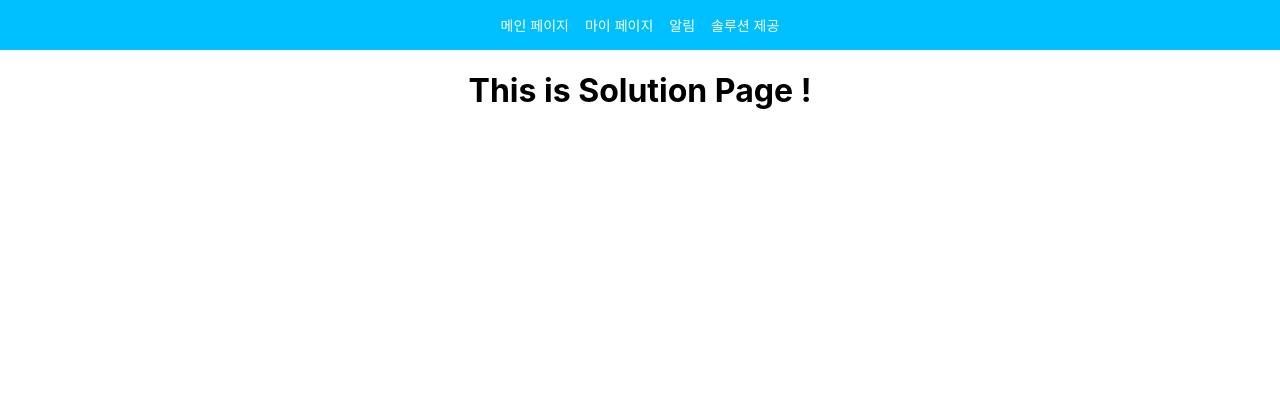
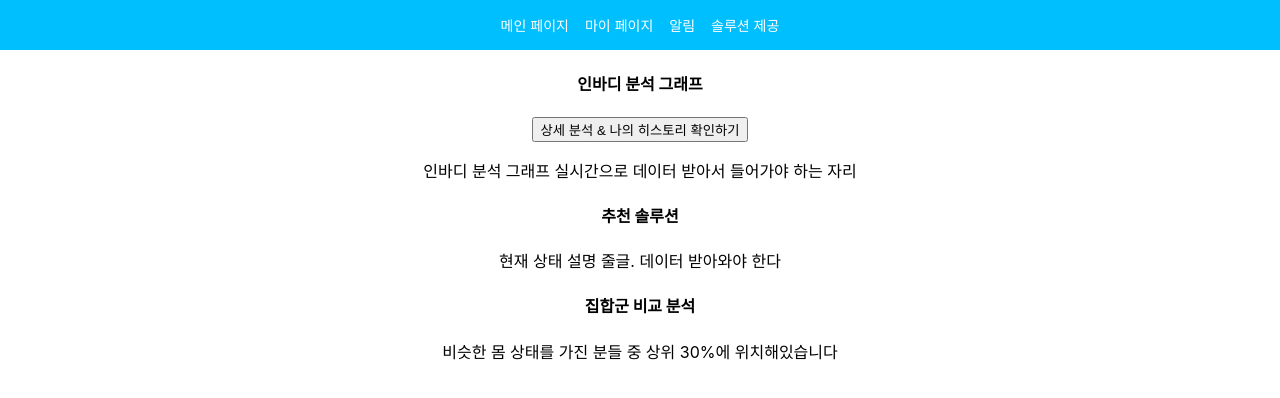
Before and after one commit to miinseo324/healthcare, a React (Create React App) app: page /pages/solution in a window 1280 px wide. Shown: the top 398 px of the page. Built offline with nearby package versions, Linux system fonts and the light colour scheme.

Commit message:
solution file add

```diff
--- a/src/components/Navbar.js
+++ b/src/components/Navbar.js
@@ -4,7 +4,7 @@ import './Navbar.css';
 
 function Navbar() {
     return (
-        <div>
+        <div className='header'>
             <div className='navbar'>
                 <Link className='navbarMenu' to={'/pages/main'}>메인 페이지</Link>
                 <Link className='navbarMenu' to={'/pages/mypage'}>마이 페이지</Link>
--- a/src/index.js
+++ b/src/index.js
@@ -3,7 +3,6 @@ import ReactDOM from 'react-dom/client';
 import './index.css';
 import App from './App';
 import reportWebVitals from './reportWebVitals';
-import { BrowserRouter } from 'react-router-dom';
 
 const root = ReactDOM.createRoot(document.getElementById('root'));
 root.render(
--- a/src/pages/Solution.js
+++ b/src/pages/Solution.js
@@ -1,11 +1,41 @@
 import React from "react";
 
-function Solution() {
+const Solution = () => {
     return (
         <div>
-            <h1>This is Solution Page !</h1>
+            <Inbody />
+            <Recom />
+            <Comp />
         </div>
     );
 }
 
+function Inbody() {
+    return (
+        <div className="inbody">
+            <h4>인바디 분석 그래프</h4>
+            <button>상세 분석 & 나의 히스토리 확인하기</button>
+            <p>인바디 분석 그래프 실시간으로 데이터 받아서 들어가야 하는 자리</p>
+        </div>
+    )
+}
+
+function Recom() {
+    return (
+        <div className="rcm_solution">
+            <h4>추천 솔루션</h4>
+            <p>현재 상태 설명 줄글. 데이터 받아와야 한다</p>
+        </div>
+    )
+}
+
+function Comp() {
+    return (
+        <div className="compare">
+            <h4>집합군 비교 분석</h4>
+            <p>비슷한 몸 상태를 가진 분들 중 상위 30%에 위치해있습니다</p>
+        </div>
+    )
+}
+
 export default Solution;
```
Also changed, not shown: src/layout/logoHealth.png (added).
